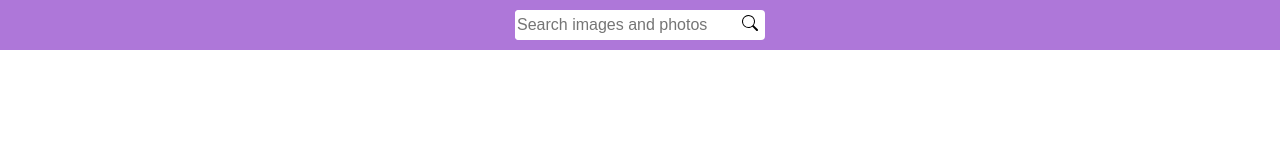
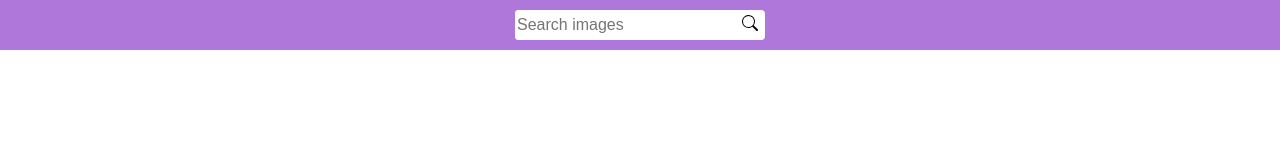
Before and after one commit to yelyzaveta-heorhiieva/goit-react-hw-04, a React (Vite) app: page / in a window 1280 px wide. Shown: the top 160 px of the page. Built offline with nearby package versions, Linux system fonts and the light colour scheme.

Commit message:
change placeholder

```diff
--- a/src/components/SearchBar/SearchBar.jsx
+++ b/src/components/SearchBar/SearchBar.jsx
@@ -24,7 +24,7 @@ const SearchBar = ({ onSubmit, onLoad }) => {
       type="text"
       autoComplete="off"
       autoFocus
-          placeholder="Search images and photos"
+          placeholder="Search images"
           className={s.input}
               />
 
```
